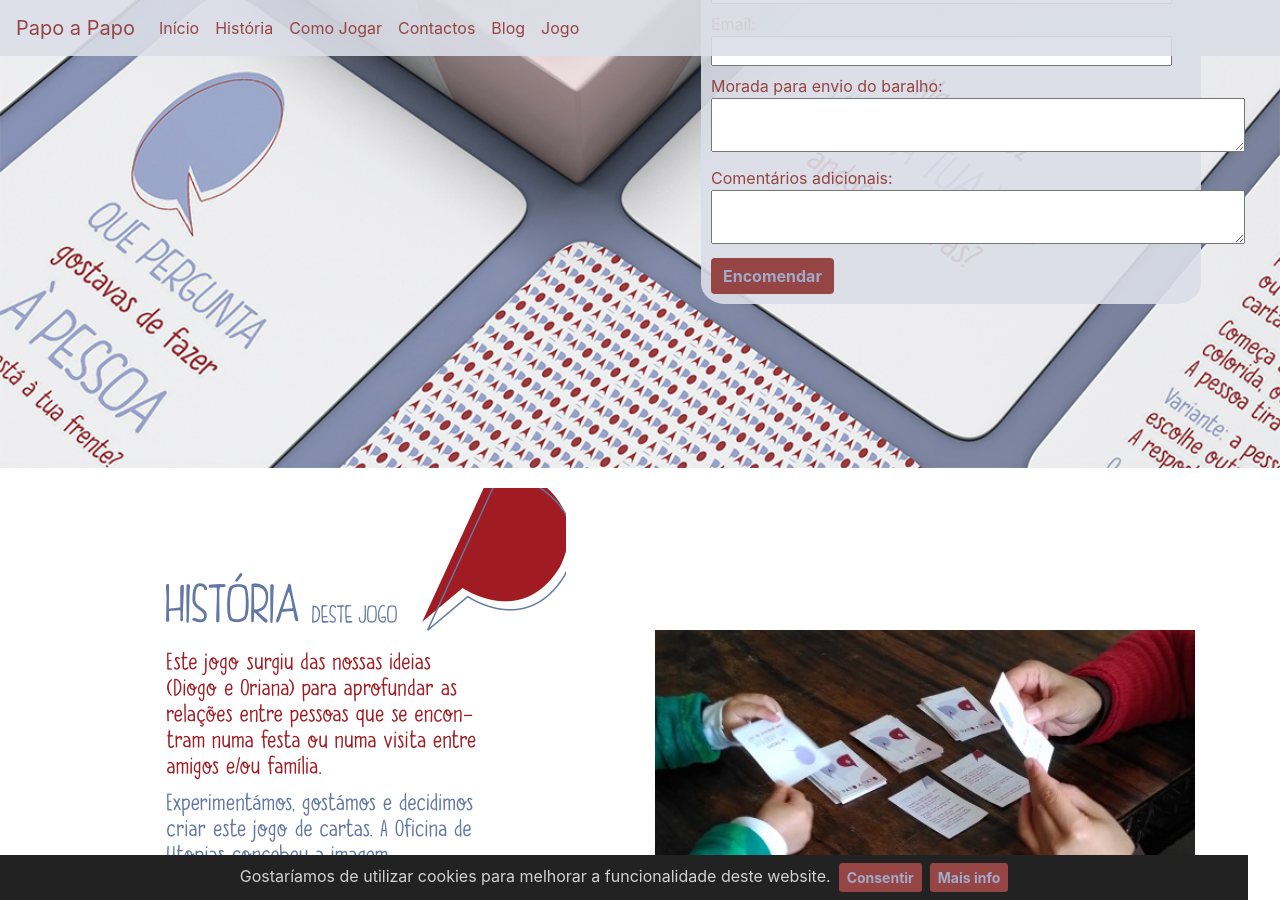
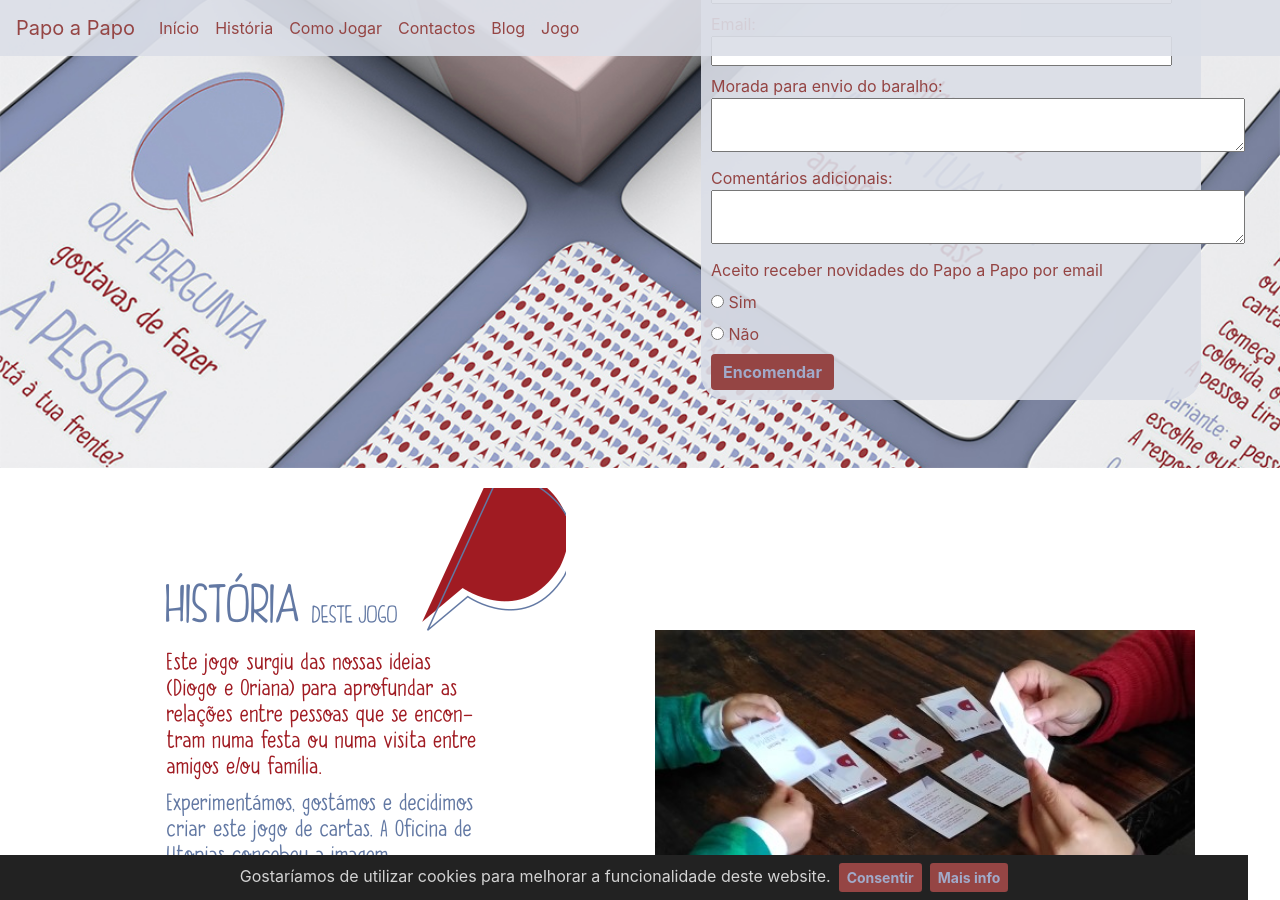
Before and after one commit to diogocsc/PapoAPapo, a Jekyll site: the page built from index.markdown, in a window 1280 px wide and 900 px high, scrolled down 556 px. Built offline with Jekyll 4.4.1, drawn with Linux system fonts in a browser that asks for light colours.

Commit message:
added consent to order form

```diff
--- a/_includes/main_body.html
+++ b/_includes/main_body.html
@@ -64,7 +64,7 @@
 					<input type="text" name="name" size="40"> </label>
 					<br />
 				  <label> Email: <br />
-					<input type="text" name="_replyto" size="40">
+					<input type="text" name="_replyto" size="40" required>
 				  </label>
 				  <br />
 				  <label> Morada para envio do baralho: <br />
@@ -74,7 +74,13 @@
 				  <label> Comentários adicionais:<br />
 					<textarea name="message" cols="50"></textarea>
 				  </label>
-				  <br />
+				  <label>
+					Aceito receber novidades do Papo a Papo por email
+				  </label><br>
+				  <input type="radio" id="sim" name="consentimento_novidades" value="sim" required>
+					<label for="sim">Sim</label><br>
+				  <input type="radio" id="nao" name="consentimento_novidades" value="nao" required>
+					<label for="nao">Não</label><br>
 				  <button type="submit" class="btn btn-primary scroll">Encomendar</button>
 				</form>
 			</div>
```
